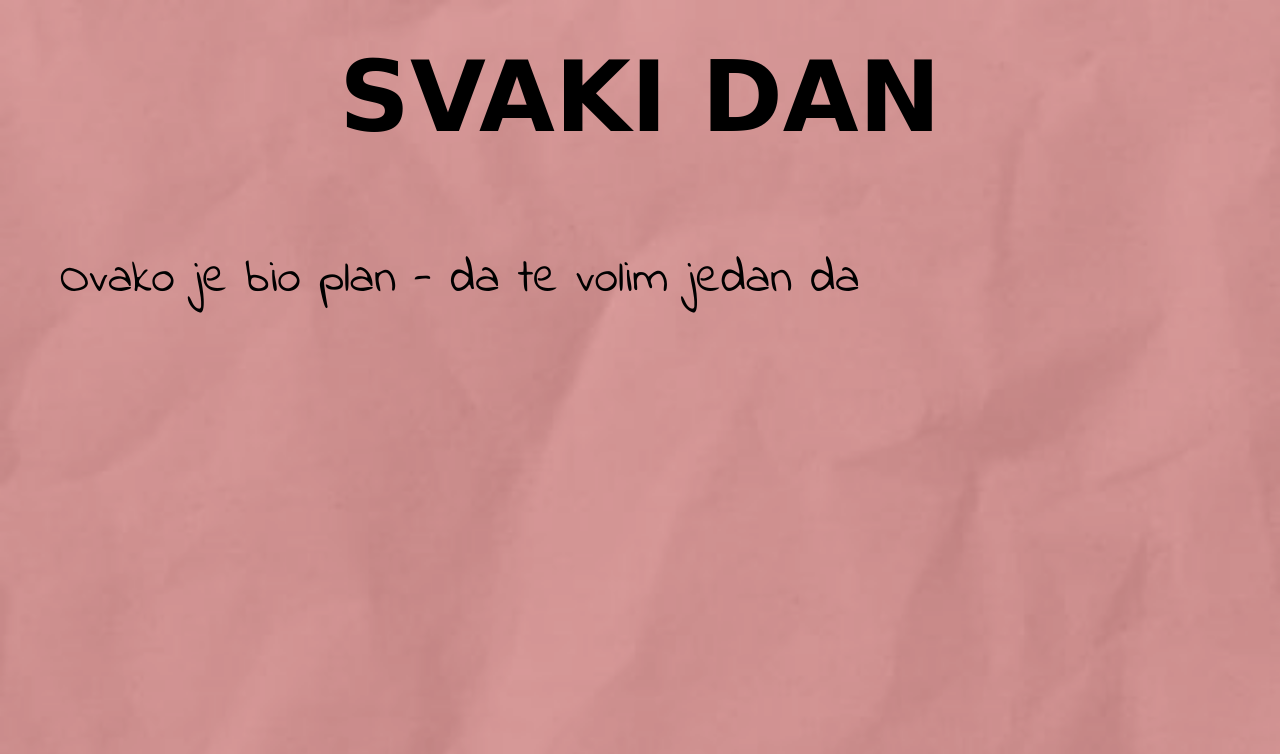
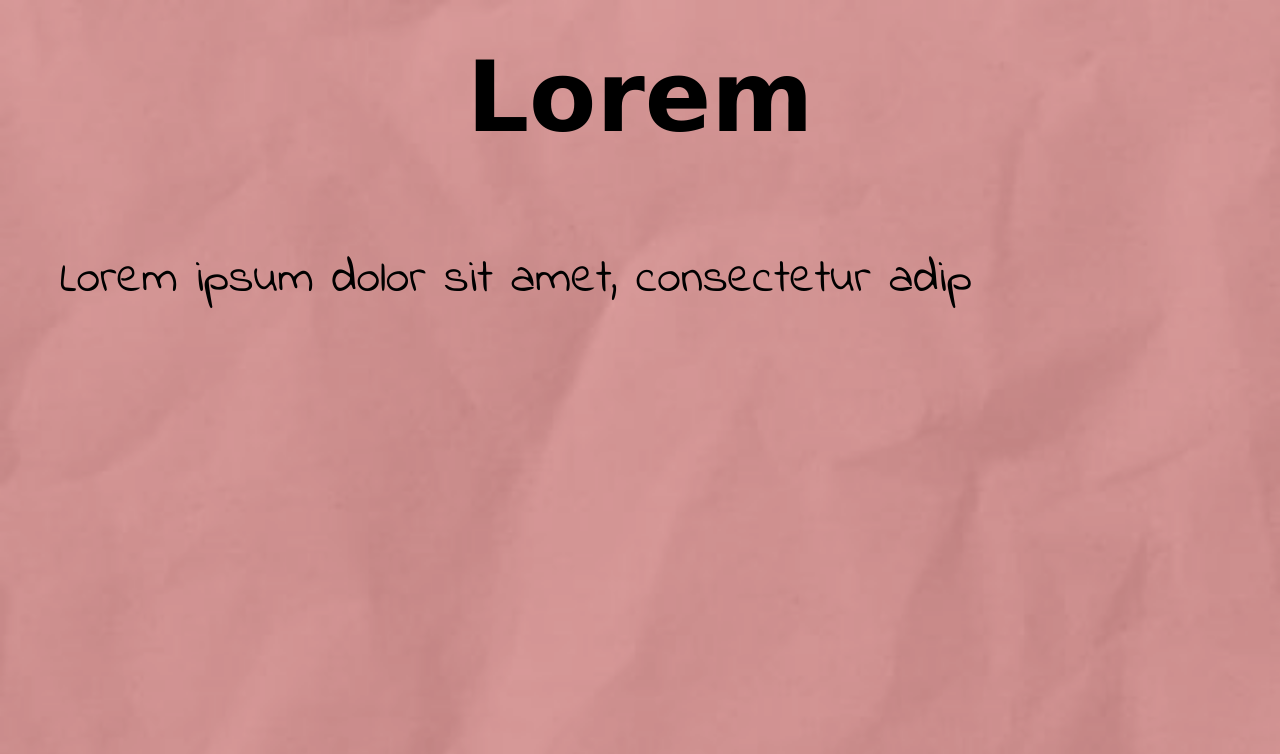
Before and after one commit to mewtwo0719/WishCardExample, a plain HTML site: page index.html in a window 1280 px wide. Shown: the top 754 px of the page. Drawn offline with Linux system fonts and the light colour scheme; a web font is replaced by a local one.

Commit message:
Update index.html

```diff
--- a/index.html
+++ b/index.html
@@ -5,8 +5,8 @@
 	<link rel="stylesheet" type="text/css" href="style.css">
 </head>
 <body>
-	<h1 id="title">SVAKI DAN</h1>
-	<p id="text">Ovako je bio plan - da te volim jedan dan, ali dan je ipak vrijeme kratko, a tebe voljeti je bas slatko. Ma bolje je meni bez toga plana pa da te volim svakoga dana.</p>
+	<h1 id="title">Lorem</h1>
+	<p id="text">Lorem ipsum dolor sit amet, consectetur adipiscing elit, sed do eiusmod tempor incididunt ut labore et dolore magna aliqua. Ut enim ad minim veniam, quis nostrud exercitation ullamco laboris nisi ut aliquip ex ea commodo consequat. Duis aute irure dolor in reprehenderit in voluptate velit esse cillum dolore eu fugiat nulla pariatur. Excepteur sint occaecat cupidatat non proident, sunt in culpa qui officia deserunt mollit anim id est laborum.</p>
 
 <script type="text/javascript" src="script.js"></script>
 </body>
```
